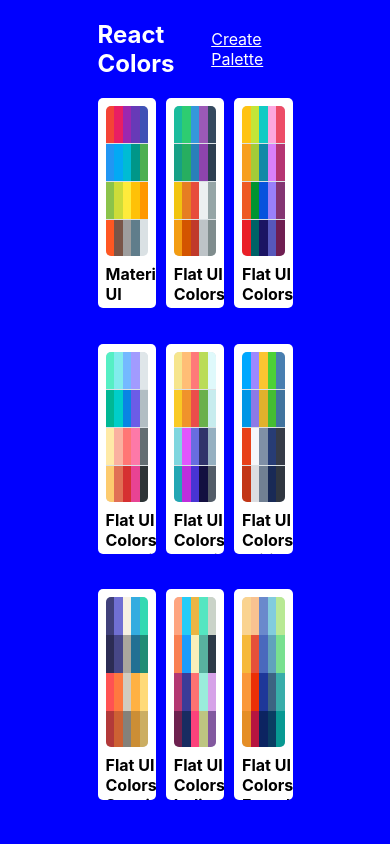
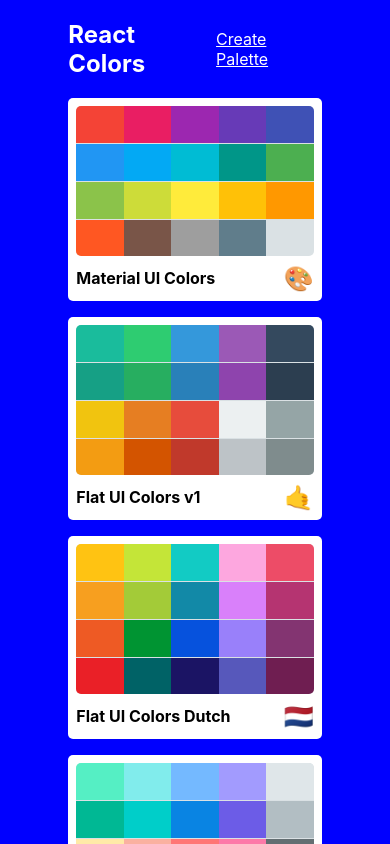
Before and after one commit to jukeboxj/color-palette-app, a React (Create React App) app: page / in a window 390 px wide. Built offline with nearby package versions, Linux system fonts and the light colour scheme.

Commit message:
Made Palettelist Page responsive

```diff
--- a/src/styles/PaletteListStyles.js
+++ b/src/styles/PaletteListStyles.js
@@ -1,3 +1,5 @@
+import sizes from './sizes';
+
 export default {
     root: {
         backgroundColor: 'blue',
@@ -11,7 +13,19 @@ export default {
         display: 'flex',
         alignItems: 'flex-start',
         flexDirection: 'column',
-        flexWrap: 'wrap'
+        flexWrap: 'wrap',
+        [sizes.down('lg')]: {
+            width: '65%',
+        },
+        // [sizes.down('md')]: {
+        //     width: '70%',
+        // },
+        // [sizes.down('sm')]: {
+        //     width: '80%',
+        // },
+        // [sizes.down('xs')]: {
+        //     width: '90%',
+        // },
     },
     nav: {
         display: 'flex',
@@ -28,6 +42,14 @@ export default {
         width: '100%',
         display: 'grid',
         gridTemplateColumns: 'repeat(3, 30%)',
-        gridGap: '5%'
+        gridGap: '5rem',
+        [sizes.down('md')]: {
+            gridTemplateColumns: 'repeat(2, 50%)',
+            gridGap: '3rem',
+        },
+        [sizes.down('xs')]: {
+            gridTemplateColumns: 'repeat(1, 100%)',
+            gridGap: '1rem',
+        },
     }
 }
```
Also changed, not shown: 1 other file (tests, documents, lock files or other folders).
